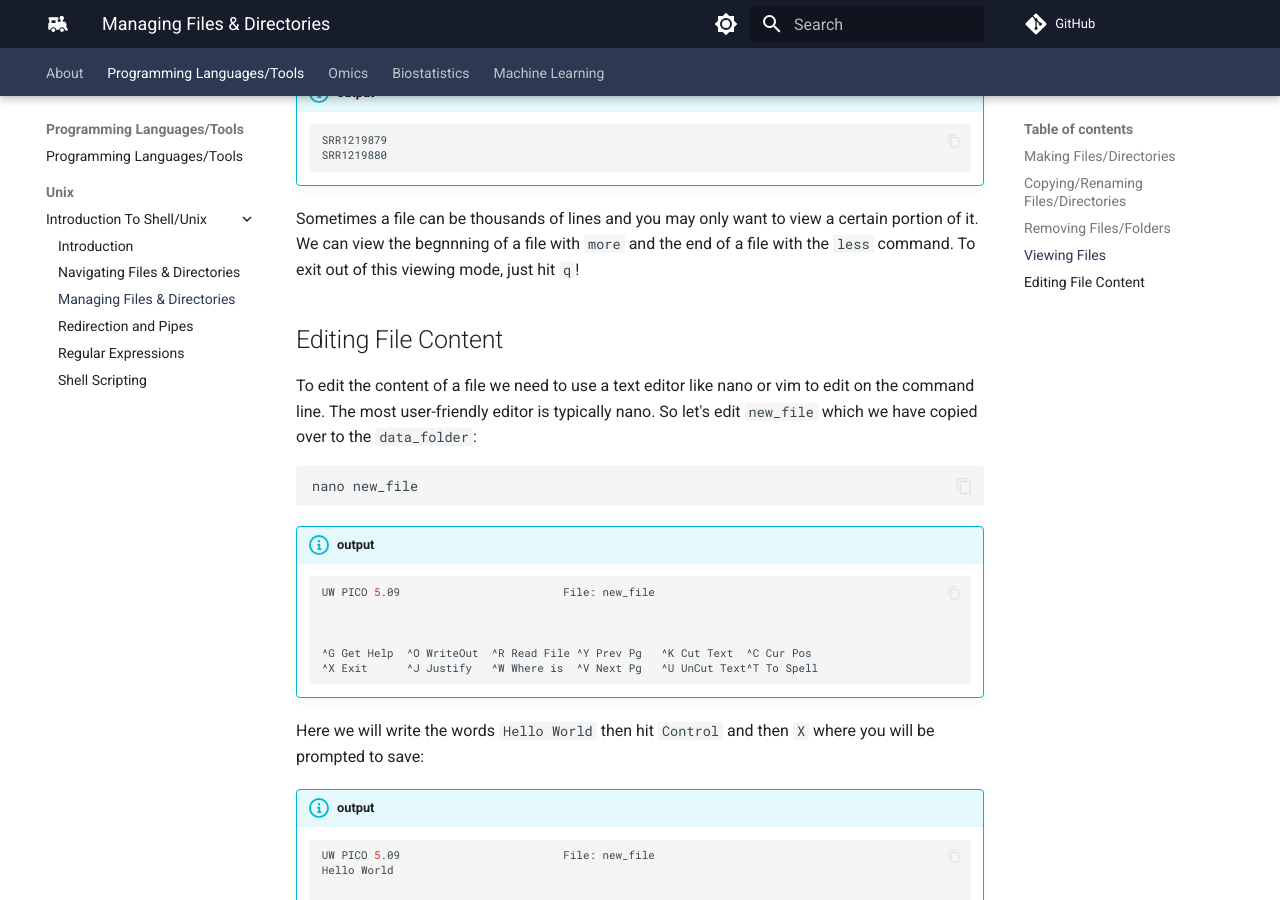
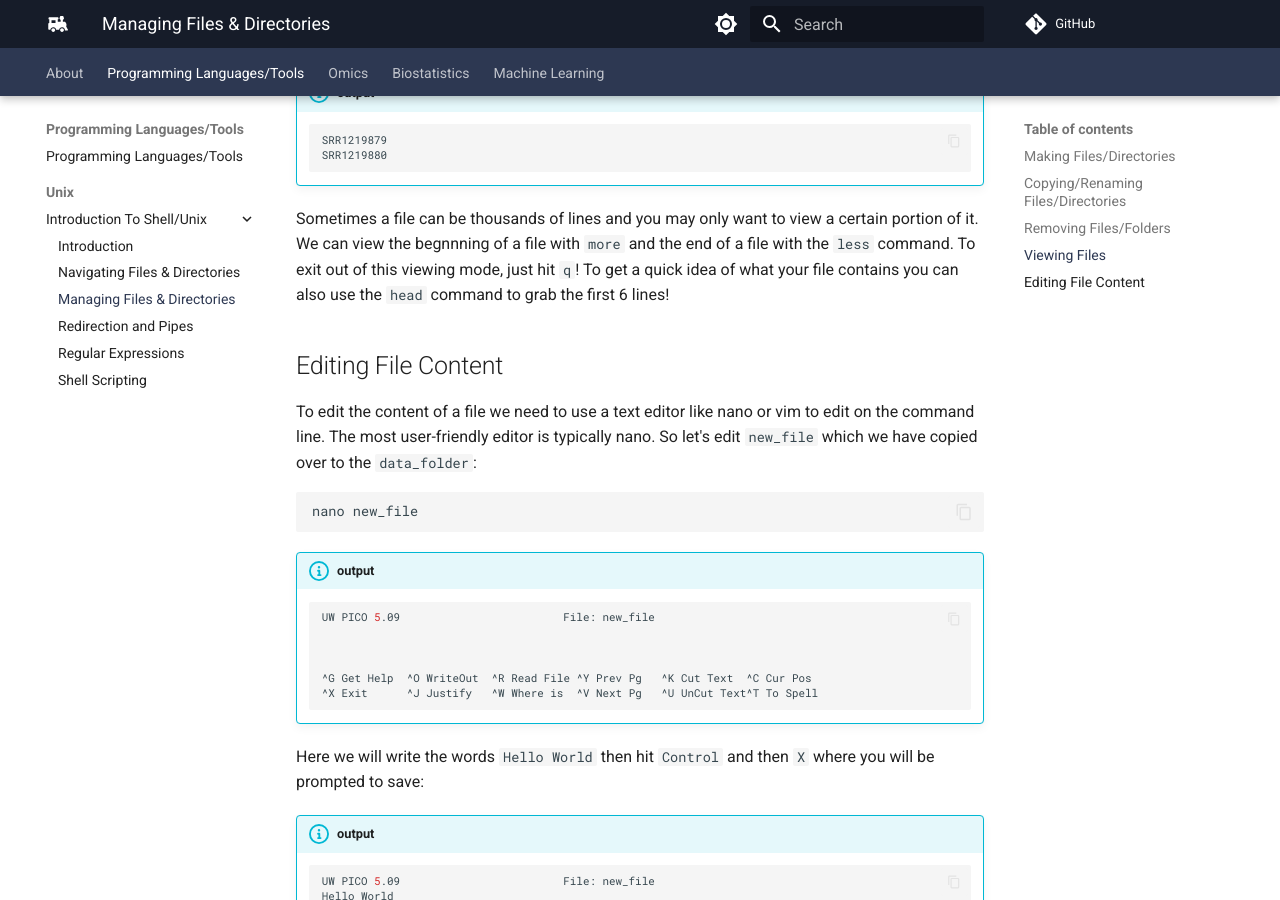
Before and after one commit to comp-tox-jhu/CompToxLab, an MkDocs documentation site: the page built from docs/programming_languages_tools/unix/03_managing_files_directories.md, in a window 1280 px wide and 900 px high, scrolled down 2451 px. Built offline with MkDocs 1.6.1 and Material for MkDocs 9.7.7, drawn with Linux system fonts in a browser that asks for light colours; comment, search, counter and statistics services are not loaded.

Commit message:
Update 03_managing_files_directories.md

````diff
--- a/docs/programming_languages_tools/unix/03_managing_files_directories.md
+++ b/docs/programming_languages_tools/unix/03_managing_files_directories.md
@@ -109,7 +109,7 @@ cat accList.txt
     SRR1219880
     ```
 
-Sometimes a file can be thousands of lines and you may only want to view  a certain portion of it. We can view the begnnning of a file with `more` and the end of a file with the `less` command. To exit out of this viewing mode, just hit `q`!
+Sometimes a file can be thousands of lines and you may only want to view  a certain portion of it. We can view the begnnning of a file with `more` and the end of a file with the `less` command. To exit out of this viewing mode, just hit `q`! To get a quick idea of what your file contains you can also use the `head` command to grab the first 6 lines!
 
 ## Editing File Content
 
````
